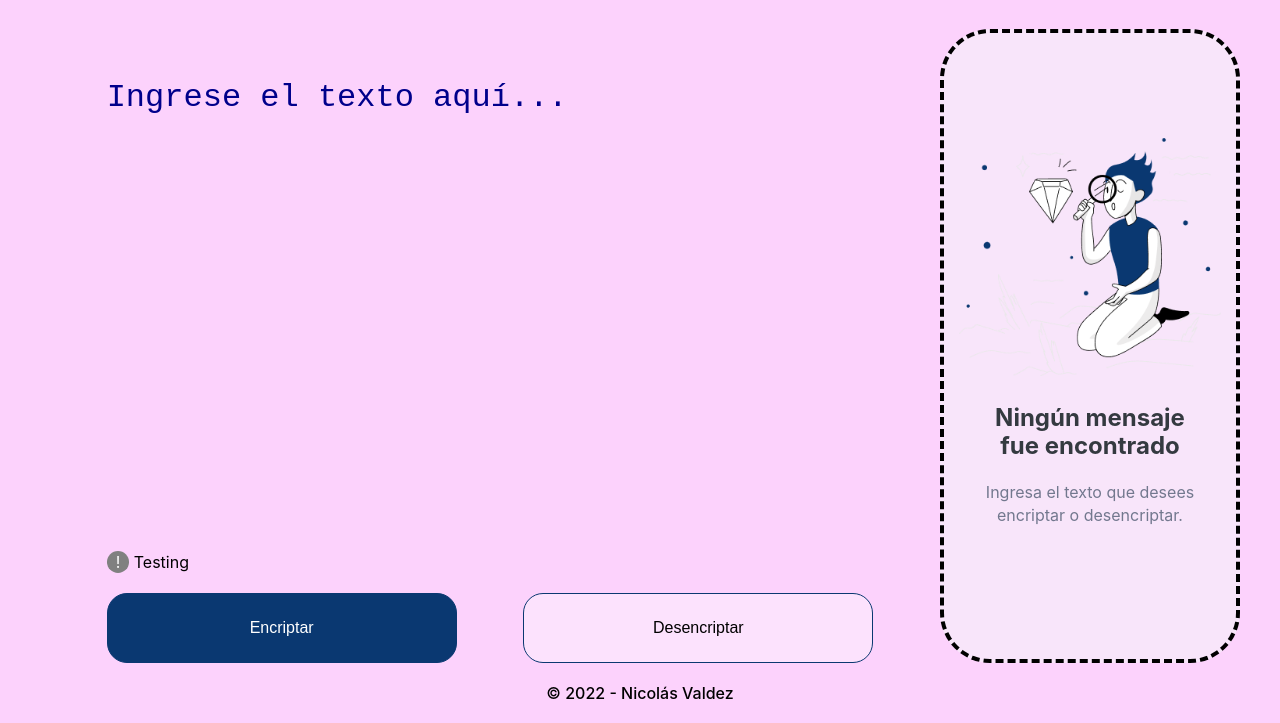
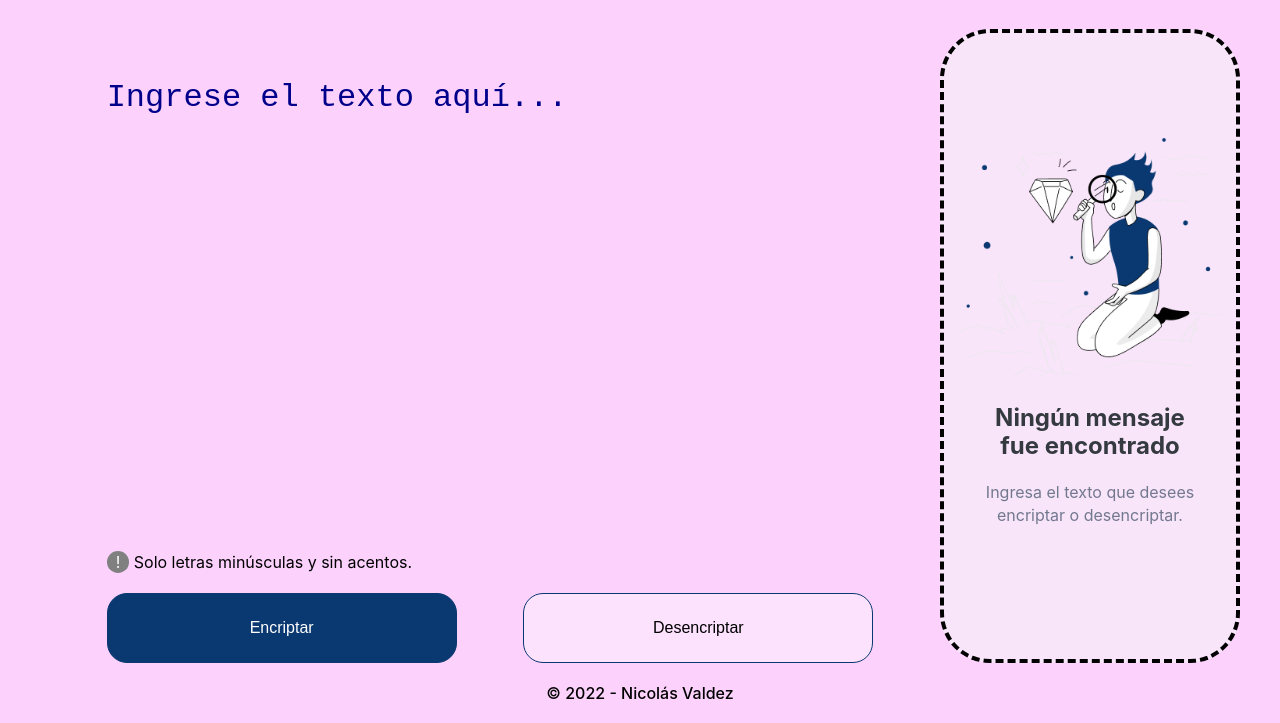
Before and after one commit to nicov90/Encryptor, a plain HTML site: page encriptador.html in a window 1280 px wide. Shown: the part 121-844 px from the top of the page. Drawn offline with Linux system fonts and the light colour scheme.

Commit message:
testing#2

```diff
--- a/encriptador.html
+++ b/encriptador.html
@@ -23,7 +23,7 @@
 
                     <div class="warning">
                         <p id="icon">!</p>
-                        <p>Testing</p>
+                        <p>Solo letras minúsculas y sin acentos.</p>
                     </div>
 
                     <div class="buttons">
```
